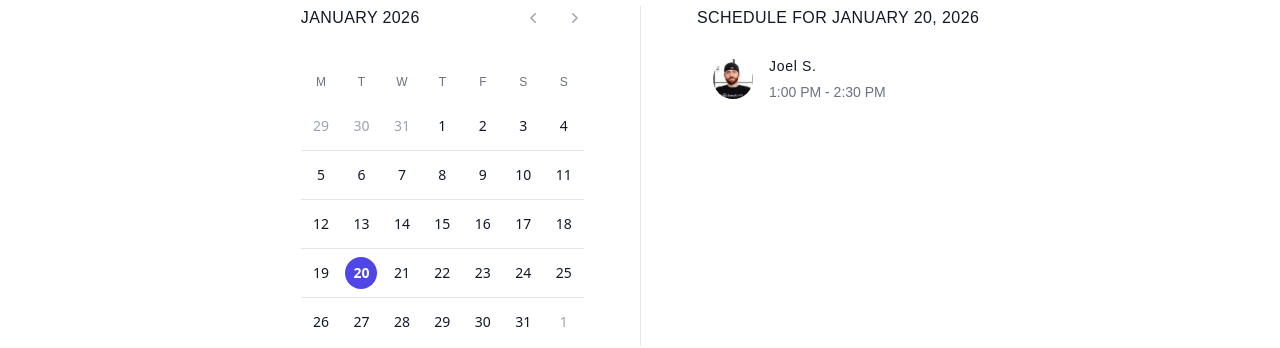
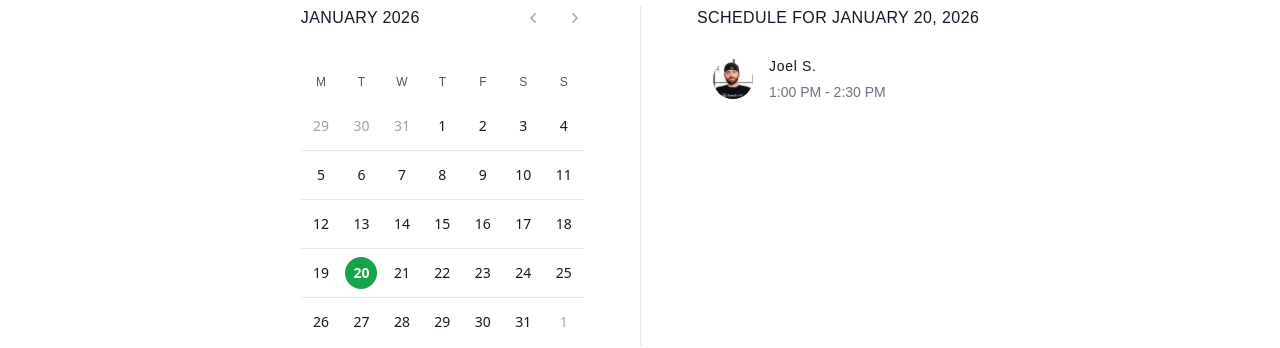
Before and after one commit to sphcastillo/beatbike, a Next.js app: page /tarzana in a window 1280 px wide. Shown: the part 293-641 px from the top of the page. Built offline with nearby package versions, Linux system fonts and the light colour scheme; no server answers; a web font is replaced by a local one.

Commit message:
Booking page ~ changes made to the UI, to alter closer to brand colors, etc.

```diff
--- a/components/BookingCalendar.tsx
+++ b/components/BookingCalendar.tsx
@@ -151,7 +151,7 @@ export default function BookingCalendar({
                 onClick={() => setSelectedDate(day.date)}
                 className={cx(
                   day.isSelected && "text-white bg-gray-900",
-                  !day.isSelected && day.isToday && "text-indigo-600",
+                  !day.isSelected && day.isToday && "text-[#B0DB00]",
                   !day.isSelected && !day.isToday && day.isCurrentMonth && "text-gray-900",
                   !day.isSelected && !day.isToday && !day.isCurrentMonth && "text-gray-400",
                   !day.isSelected && "hover:bg-gray-200",
@@ -181,7 +181,7 @@ export default function BookingCalendar({
             <li
               key={s.id}
               className={cx(
-                "rounded-xl border px-4 py-3 flex items-center justify-between gap-4",
+                "rounded-xl border px-4 py-3 my-2 flex items-center justify-between gap-4",
                 hasStarted && "opacity-60"
               )}
             >
@@ -209,7 +209,7 @@ export default function BookingCalendar({
                   "uppercase tracking-wider rounded-lg px-4 py-2 text-sm",
                   hasStarted
                     ? "bg-gray-200 text-gray-500 cursor-not-allowed"
-                    : "bg-black text-white hover:opacity-90"
+                    : "bg-black text-white hover:bg-[#B0DB00] hover:text-gray-700"
                 )}
                 onClick={() => {
                   if (hasStarted) return;
--- a/components/LocationSwitcher.tsx
+++ b/components/LocationSwitcher.tsx
@@ -12,9 +12,9 @@ export default function LocationSwitcher({ currentSlug }: { currentSlug: string
 
   return (
     <div className="flex items-center gap-2">
-      <label className={`${proximaNovaRegular.className} text-md text-gray-700`}>Location</label>
+      <label className={`${proximaNovaRegular.className} text-md text-gray-700`}>Beatbike Studio</label>
       <select
-        className="rounded-md border px-3 py-2 text-sm"
+        className="rounded-md border border-gray-300 px-3 py-2 text-sm focus:outline-none focus:ring-0 focus:border-[#B0DB00]"
         value={currentSlug}
         onChange={(e) => router.push(`/booking/${e.target.value}`)}
       >
--- a/components/StudioCalendar.tsx
+++ b/components/StudioCalendar.tsx
@@ -129,7 +129,7 @@ export default function StudioCalendar() {
           </button>
         </div>
 
-        <div className={`${proximaNovaRegular.className} mt-10 grid grid-cols-7 text-center text-xs/6 text-gray-500`}>
+        <div className={`${proximaNovaRegular.className} mt-10 grid grid-cols-7 text-center text-xs/6 text-gray-600`}>
           <div>M</div>
           <div>T</div>
           <div>W</div>
@@ -146,16 +146,27 @@ export default function StudioCalendar() {
                 type="button"
                 onClick={() => setSelectedDate(day.date)}
                 className={cx(
-                  day.isSelected && 'text-white',
-                  !day.isSelected && day.isToday && 'text-indigo-600',
+                  // base
+                  'mx-auto flex size-8 items-center justify-center rounded-full',
+
+                  // selected states
+                  day.isSelected && day.isToday && 'bg-green-600 text-white',
+                  day.isSelected && !day.isToday && 'bg-gray-900 text-white',
+
+                  // today (not selected)
+                  !day.isSelected && day.isToday && 'text-yellow-600',
+
+                  // normal days
                   !day.isSelected && !day.isToday && day.isCurrentMonth && 'text-gray-900',
                   !day.isSelected && !day.isToday && !day.isCurrentMonth && 'text-gray-400',
-                  day.isSelected && day.isToday && 'bg-indigo-600',
-                  day.isSelected && !day.isToday && 'bg-gray-900',
+
+                  // hover
                   !day.isSelected && 'hover:bg-gray-200',
-                  (day.isSelected || day.isToday) && 'font-semibold',
-                  'mx-auto flex size-8 items-center justify-center rounded-full',
+
+                  // emphasis
+                  (day.isSelected || day.isToday) && 'font-semibold'
                 )}
+
               >
                 <time dateTime={day.date}>{day.date.split('-').pop()!.replace(/^0/, '')}</time>
               </button>
```
Also changed, not shown: 1 other file (tests, documents, lock files or other folders).
